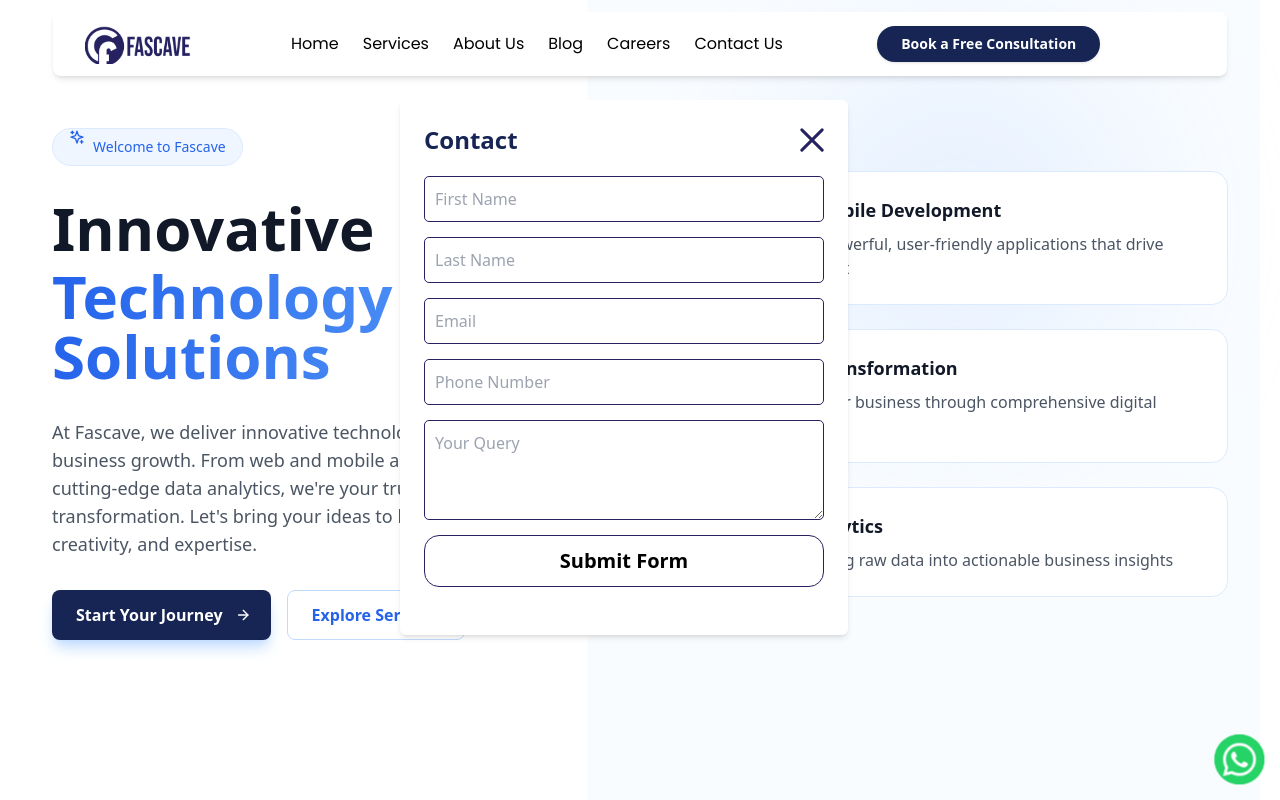
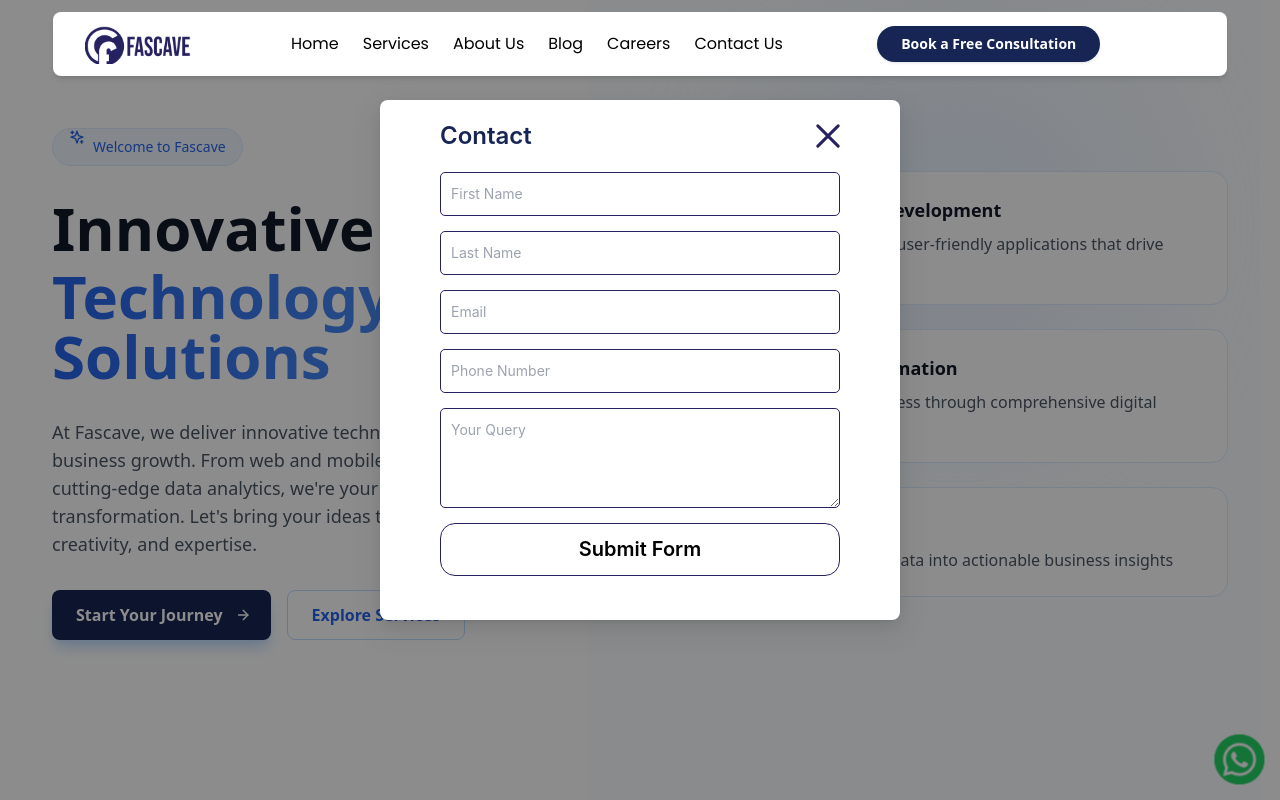
Before and after one commit to FascaveIt/Fascave, a React (Vite) app in the folder client/: page / in a window 1280 px wide. Both pictures are taken after a click on the button "Book a Free Consultation". Shown: the top 800 px of the page. Built offline with nearby package versions, Linux system fonts and the light colour scheme.

Commit message:
modal changes

```diff
--- a/client/src/Componets/Home/Navbar/Navbar.jsx
+++ b/client/src/Componets/Home/Navbar/Navbar.jsx
@@ -23,7 +23,7 @@ export default function Navbar() {
     setMenuActive(!menuActive);
   };
 
-  const [contact, setContact] = useState(false);
+  const [isVisible, setIsVisble] = useState(false);
 
   return (
     <>
@@ -100,7 +100,7 @@ export default function Navbar() {
       </div>
 
 
-        <button className="bg-blue-950 hover:bg-[#666c81] text-white font-semibold text-sm py-2 px-6 rounded-full shadow consultaion" onClick={()=> setContact(true)}>
+        <button className="bg-blue-950 hover:bg-[#666c81] text-white font-semibold text-sm py-2 px-6 rounded-full shadow consultaion" onClick={()=>setIsVisble(true)}>
           Book a Free Consultation
         </button>
 
@@ -120,10 +120,10 @@ export default function Navbar() {
 
 
 
- {contact && (<div className="absolute top-[100px] left-[400px] z-50">
-<ContactFrom  setContact={setContact}/>
-   </div>
-   )}
+
+<ContactFrom  visible={isVisible} onClose={()=> setIsVisble(false)}/>
+
+
 
   </>
 
--- a/client/src/Componets/contact/ContactFrom.jsx
+++ b/client/src/Componets/contact/ContactFrom.jsx
@@ -6,7 +6,8 @@ import { useNavigate } from "react-router-dom";
 import db from "../../../config/Config";
 import cross from '../../Asset/cross.svg'
 import { toast } from "react-toastify";
-function ContactFrom({ setContact }) {
+import {Modal} from "antd"
+function ContactFrom({ visible, onClose }) {
       const [FirstName, setFirstName] = useState("");
       const [LastName, setLastName] = useState("");
       const [Email, setEmail] = useState("");
@@ -37,12 +38,13 @@ function ContactFrom({ setContact }) {
         }
       };
   return (
-      <div className="w-full max-w-md mx-auto bg-white p-6 rounded-md shadow-md">
+    <Modal open={visible} onClose={onClose} closable={false} footer={null} >
+      <div className="flex justify-center items-center h-full">
        {/* Contact Form Section */}
         <div className="mb-6 w-[400px]">
          <div className='flex justify-between items-center mb-5'>
            <h2 className='text-blue-950 font-semibold text-2xl'>Contact</h2>
-           <button className='cursor-pointer' onClick={()=> setContact(false)}>
+           <button className='cursor-pointer' onClick={()=> onClose()}>
              <img src={cross} alt="close" />
            </button>
          </div>
@@ -59,6 +61,7 @@ function ContactFrom({ setContact }) {
 
         </div>
       </div>
+      </Modal>
   )
 }
 export default ContactFrom
```
